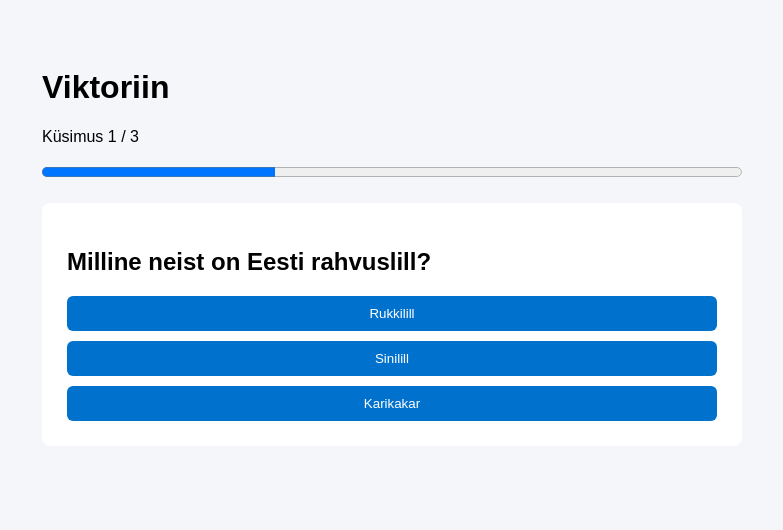
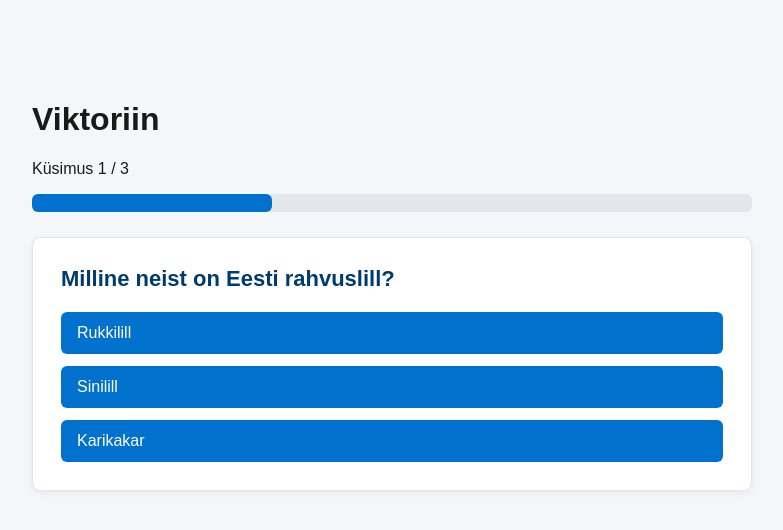
Before and after one commit to mariaTimofejev/QuizApp, a React (Vite) app in the folder quiz-app/: page / in a window 1280 px wide. Shown: the top 530 px of the page, without its empty margins (248-1031 px from the left). Built offline with nearby package versions, Linux system fonts and the light colour scheme.

Commit message:
Parandatud: Alusta uuesti nupu positsioon lisatud restart-btn klass ja margin-top

```diff
--- a/quiz-app/src/App.tsx
+++ b/quiz-app/src/App.tsx
@@ -91,7 +91,9 @@ function App() {
 
           <ResultTable results={results} />
 
-          <button onClick={restartQuiz}>Alusta uuesti</button>
+          <button className="restart-btn" onClick={restartQuiz}>
+            Alusta uuesti
+          </button>
         </>
       )}
     </div>
--- a/quiz-app/src/styles/styles.css
+++ b/quiz-app/src/styles/styles.css
@@ -1,41 +1,140 @@
+/* Üldine taust ja tüpograafia */
 body {
   font-family: Arial, sans-serif;
   background: #f4f6f9;
+  margin: 0;
+  padding: 0;
+  color: #1a1a1a;
 }
 
+/* Keskne konteiner */
 .app {
-  max-width: 700px;
-  margin: auto;
+  max-width: 720px;
+  margin: 40px auto;
   padding: 40px;
 }
 
+/* Küsimuse kaart */
 .question-card {
-  background: white;
-  padding: 25px;
+  background: #ffffff;
+  padding: 28px;
   border-radius: 8px;
+  box-shadow: 0 2px 6px rgba(0, 0, 0, 0.06);
+  border: 1px solid #e3e6ea;
 }
 
+/* Küsimuse pealkiri */
+.question-card h2 {
+  margin-top: 0;
+  margin-bottom: 20px;
+  font-size: 22px;
+  font-weight: 600;
+  color: #003b70; /* Statistikaameti tumesinine */
+}
+
+/* Vastusevariandid */
 .option-button {
   display: block;
   width: 100%;
-  padding: 10px;
-  margin-top: 10px;
-  background: #0072ce;
+  padding: 12px 16px;
+  margin-top: 12px;
+  background: #0072ce; /* Statistikaameti põhisinine */
   color: white;
   border: none;
   border-radius: 6px;
-}
-
-progress {
-  width: 100%;
-  height: 20px;
-  margin-bottom: 20px;
+  font-size: 16px;
+  text-align: left;
+  transition: background 0.2s ease;
 }
 
 .option-button:hover {
-  background: #005fa3;
+  background: #005fa3; /* Tumedam sinine hover */
 }
 
+/* Tagasiside */
+[data-testid="feedback"] {
+  margin-top: 16px;
+  font-weight: bold;
+  font-size: 18px;
+}
+
+/* Progress bar */
+progress {
+  width: 100%;
+  height: 18px;
+  margin-bottom: 24px;
+  appearance: none;
+}
+
+progress::-webkit-progress-bar {
+  background: #e3e6ea;
+  border-radius: 6px;
+}
+
+progress::-webkit-progress-value {
+  background: #0072ce;
+  border-radius: 6px;
+}
+
+/* Järgmine / Alusta uuesti nupud */
 button {
   cursor: pointer;
 }
+
+#next,
+#submit,
+.restart-btn {
+  background: #003b70;
+  color: white;
+  padding: 12px 18px;
+  border: none;
+  border-radius: 6px;
+  margin-top: 60px;
+  display: block;
+  font-size: 16px;
+}
+
+#next:hover,
+#submit:hover,
+.restart-btn:hover {
+  background: #002f59;
+}
+
+/* Tulemuste tabel */
+.results-table {
+  width: 100%;
+  border-collapse: collapse;
+  margin-top: 24px;
+  background: white;
+  border-radius: 8px;
+  overflow: hidden;
+  border: 1px solid #e3e6ea;
+}
+
+.results-table th {
+  background: #0072ce;
+  color: white;
+  padding: 12px;
+  text-align: left;
+  font-weight: 600;
+}
+
+.results-table td {
+  padding: 12px;
+  border-bottom: 1px solid #e3e6ea;
+}
+
+.results-table tr:nth-child(even) {
+  background: #f4f6f9;
+}
+
+/* Lõppskoor */
+.score-box {
+  margin-top: 24px;
+  padding: 20px;
+  background: #e8f1fb;
+  border-left: 4px solid #0072ce;
+  border-radius: 6px;
+  font-size: 18px;
+  font-weight: 600;
+}
```
